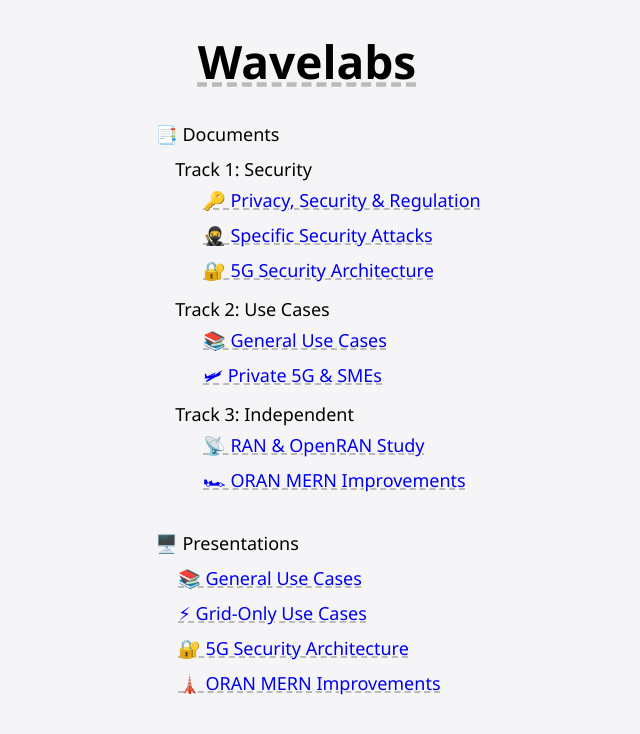
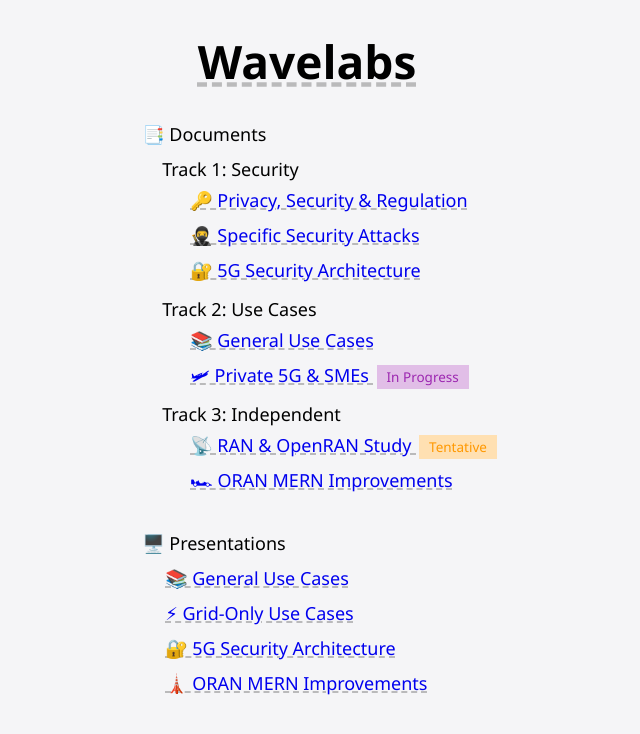
Before and after one commit to plutoniumm/Wavelabs, a Jekyll site: the page built from index.html, in a window 1280 px wide. Shown: the top 734 px of the page, without its empty margins (213-853 px from the left). Built offline with Jekyll 4.4.1, drawn with Linux system fonts in a browser that asks for light colours.

Commit message:
Add tags

```diff
--- a/_data/docs.yml
+++ b/_data/docs.yml
@@ -16,11 +16,13 @@
 
     - name: 🛩 Private 5G & SMEs
       url: 007-Private-SME
+      tag: In Progress
 
 - title: "Track 3: Independent"
   data:
     - name: 📡 RAN & OpenRAN Study
       url: 004-OpenRAN
+      tag: Tentative
 
     - name: 🏎 ORAN MERN Improvements
       url: 006-ORAN-MERN
--- /dev/null
+++ b/_includes/chip.html
@@ -0,0 +1,18 @@
+<div class="chip rx10 m5 fw5" tag="{{include.tag}}">
+    {% if include.text %}
+    {{include.text}}
+    {% else %}
+    {{include.tag}}
+    {% endif %}
+</div>
+
+<style>
+    .chip {
+        display: inline;
+        background: var(--bg);
+        color: var(--col);
+
+        font-size: 0.75em;
+        padding: 3px 10px;
+    }
+</style>
--- a/assets/css/notion.css
+++ b/assets/css/notion.css
@@ -270,3 +270,28 @@
   text-align: left;
   padding: 20px;
 }
+
+.chip[tag="Danger"] {
+  --bg: #ffcdd2;
+  --col: #f44336;
+}
+
+.chip[tag="In Progress"] {
+  --bg: #e1bee7;
+  --col: #9c27b0;
+}
+
+.chip[tag="Tentative"] {
+  --bg: #ffe0b2;
+  --col: #ff9800;
+}
+
+.chip[tag="Complete"] {
+  --bg: #c8e6c9;
+  --col: #4caf50;
+}
+
+.chip[tag="More"] {
+  --bg: #bbdefb;
+  --col: #2196f3;
+}
--- a/index.html
+++ b/index.html
@@ -55,6 +55,9 @@
                         <a href="./docs/{{ doc.url }}">
                             {{ doc.name }}
                         </a>
+                        {% if doc.tag %}
+                        {% include chip.html tag=doc.tag %}
+                        {% endif %}
                     </li>
                     {% endfor %}
                 </ul>
```
Also changed, not shown: docs/007-Private-SME.md (+15 -0 lines).
